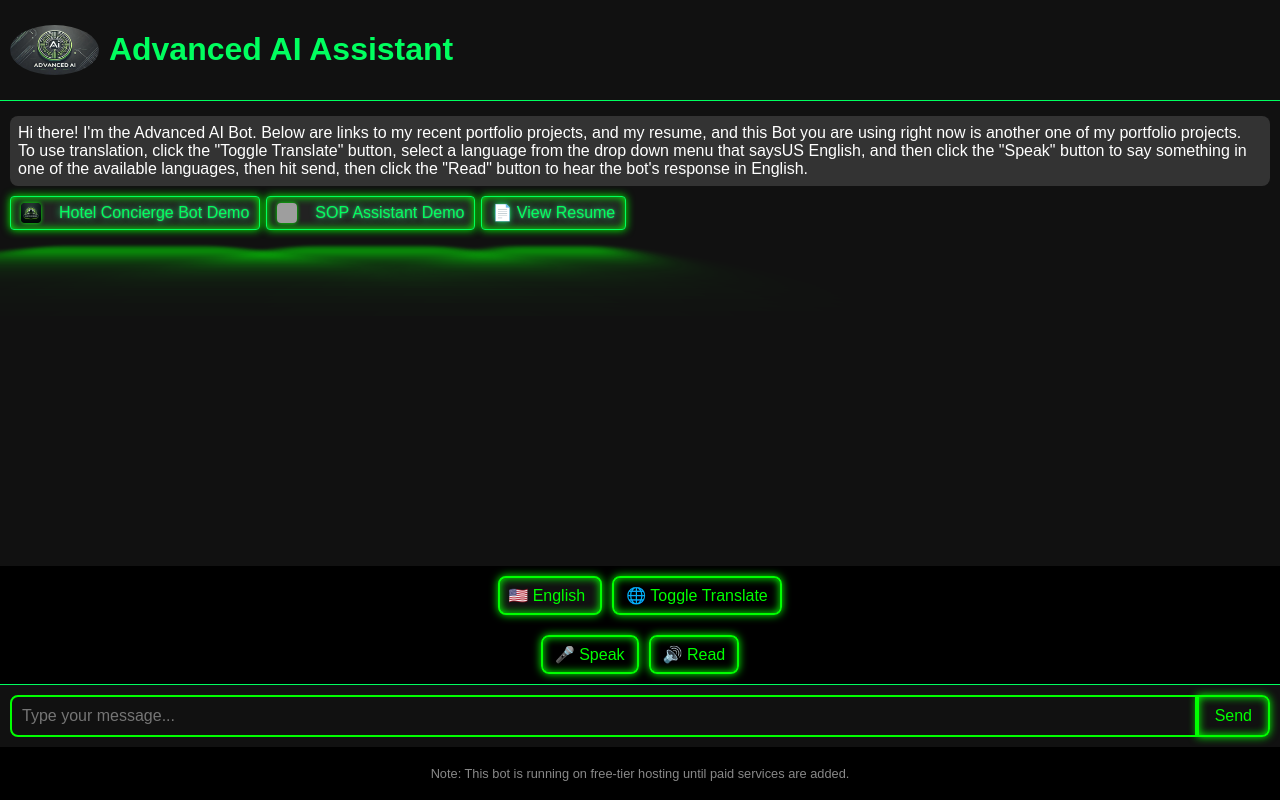
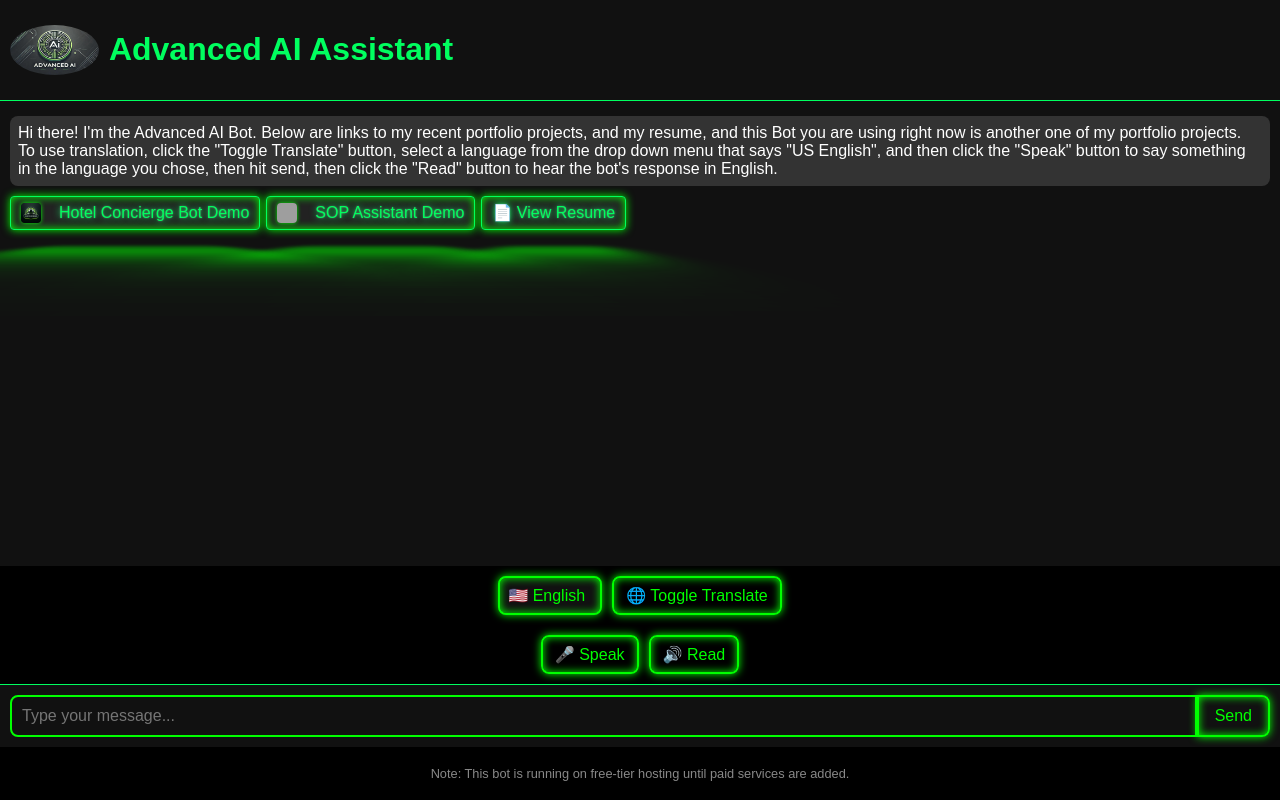
Before and after one commit to Dholc2021/Daniel-Holcomb-Portfolio, a plain HTML site: page fullscreen3.html in a window 1280 px wide. Drawn offline with Linux system fonts and the light colour scheme; grey boxes are pictures that could not be loaded.

Commit message:
updated translation instructions to bot text field

```diff
--- a/fullscreen3.html
+++ b/fullscreen3.html
@@ -18,8 +18,8 @@
       Hi there! I'm the Advanced AI Bot. Below are links to my recent portfolio projects,
       and my resume, and this Bot you are using right now is another one of my portfolio projects.
       To use translation, click the "Toggle Translate" button, select a language from the drop down
-       menu that saysUS English, and then click the "Speak" button to say something in one of the
-       available languages, then hit send, then click the "Read" button to hear the bot's response in English.
+       menu that says "US English", and then click the "Speak" button to say something in the language
+       you chose, then hit send, then click the "Read" button to hear the bot's response in English.
     </div>
 
     <div class="quick-replies">
```
